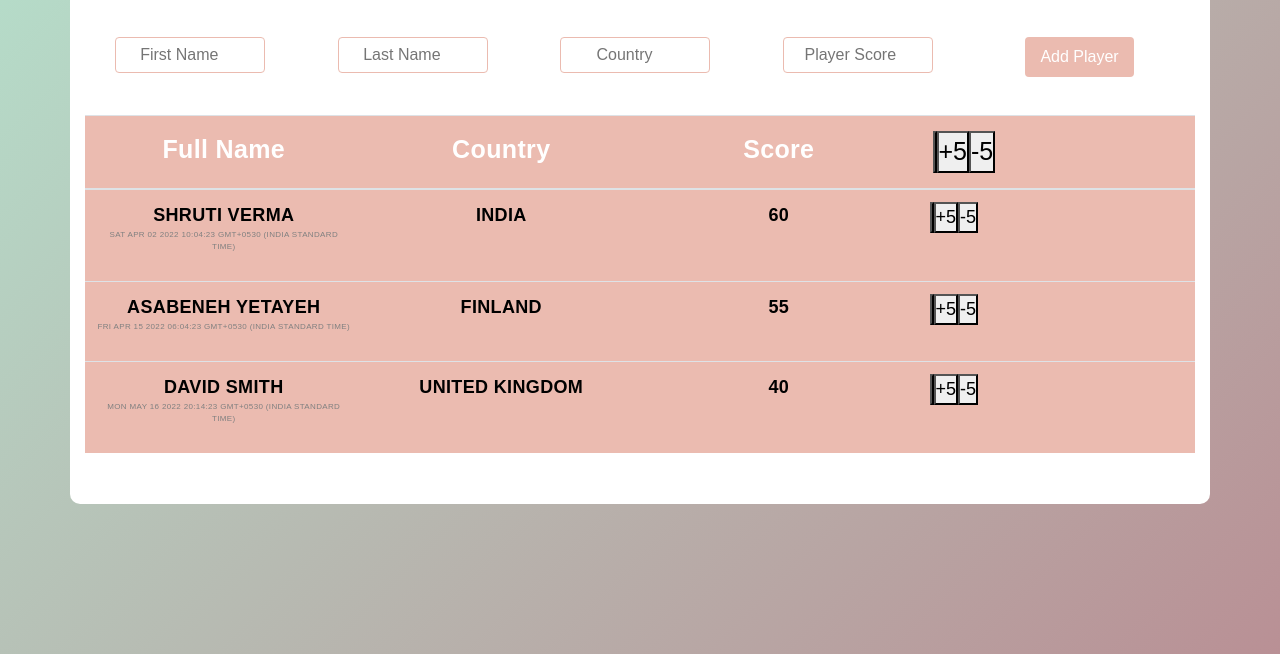
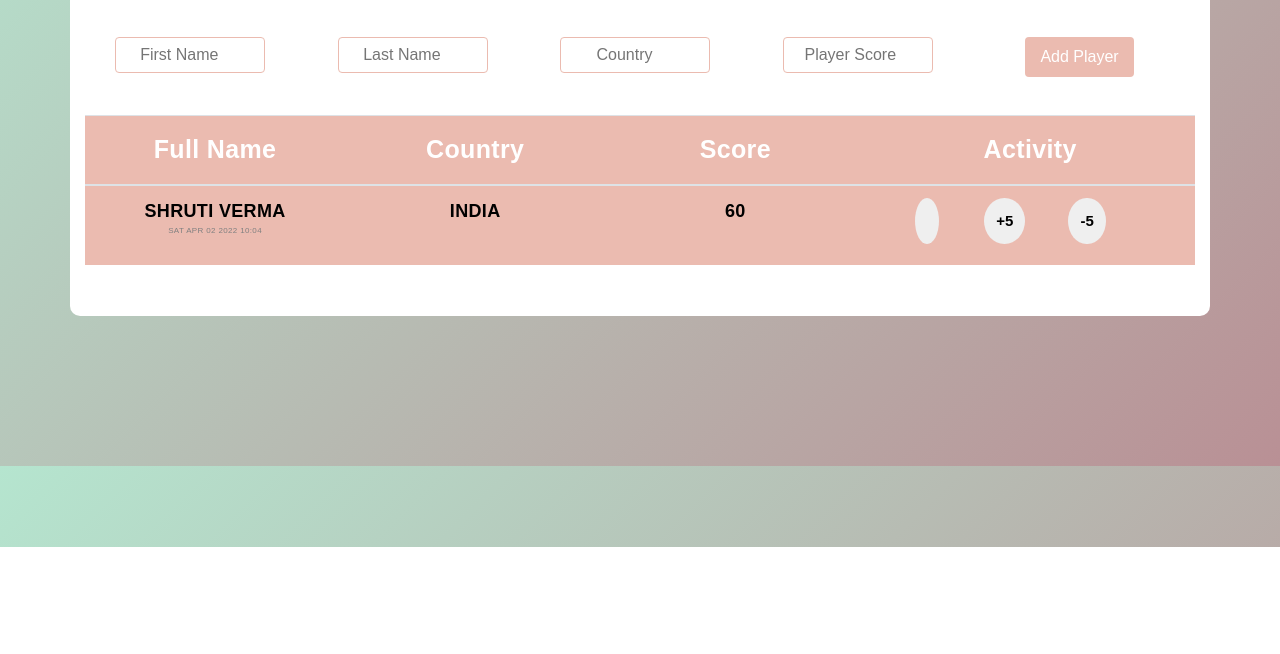
Before and after one commit to shrutivrm/Leaderboard, a plain HTML site: page index.html in a window 1280 px wide. Shown: the part 253-907 px from the top of the page. After the commit the page ends 800 px from the top, so only its background shows below. Drawn offline with nearby package versions, Linux system fonts and the light colour scheme.

Commit message:
Update index.html

```diff
--- a/index.html
+++ b/index.html
@@ -68,54 +68,23 @@
                         <th>Full Name</th>
                         <th>Country</th>
                         <th>Score</th>
-                        <th> <div class="controls">
-                            <button class="controls-button"><i class="gg-trash"></i></button>
-                            <button class="controls-button">+5</button>
-                            <button class="controls-button">-5</button>
-                        </div></th>
+                        <th>Activity</th>
                     </tr>
                 </thead>
 
                 <tbody id ="table-body">
                     <tr>
                         <td>Shruti Verma
-                            <p class="date">SAT APR 02 2022 10:04:23 GMT+0530 (INDIA STANDARD TIME)</p>
+                            <p class="date">SAT APR 02 2022 10:04</p>
                         </td>
                         <td>India</td>
                         <td>60</td>
                         <td> <div class="controls">
-                            <button class="controls-button-item" onclick="remove(this)"><i class="gg-trash"></i></button>
-                            <button class="controls-button-item" onclick="add(this)">+5</button>
-                            <button class="controls-button-item" onclick="sub()">-5</button>
+                            <button class="controls-button-item-remove" onclick="remove(this)"><i class="gg-trash"></i></button>
+                            <button class="controls-button-item-add" onclick="add(this)">+5</button>
+                            <button class="controls-button-item-sub" onclick="sub()">-5</button>
                         </div></td>
                     </tr>
-
-                    <tr>
-                        <td>Asabeneh Yetayeh
-                            <p class="date">FRI APR 15 2022 06:04:23 GMT+0530 (INDIA STANDARD TIME)</p>
-                        </td>
-                        <td>Finland</td>
-                        <td>55</td>
-                        <td> <div class="controls">
-                            <button class="controls-button-item" onclick="remove(this)"><i class="gg-trash"></i></button>
-                            <button class="controls-button-item" onclick="add()">+5</button>
-                            <button class="controls-button-item" onclick="sub()">-5</button>
-                        </div></td>
-                    </tr>
-
-                    <tr>
-                        <td>David Smith
-                            <p class="date">MON MAY 16 2022 20:14:23 GMT+0530 (INDIA STANDARD TIME)</p>
-                        </td>
-                        <td>United Kingdom</td>
-                        <td>40</td>
-                        <td> <div class="controls">
-                            <button class="controls-button-item" onclick="remove(this)"><i class="gg-trash"></i></button>
-                            <button class="controls-button-item" id="increament" onclick="add()">+5</button>
-                            <button class="controls-button-item" onclick="sub()">-5</button>
-                        </div></td>
-                    </tr>
-
 
                 </tbody>
             </table>
```
